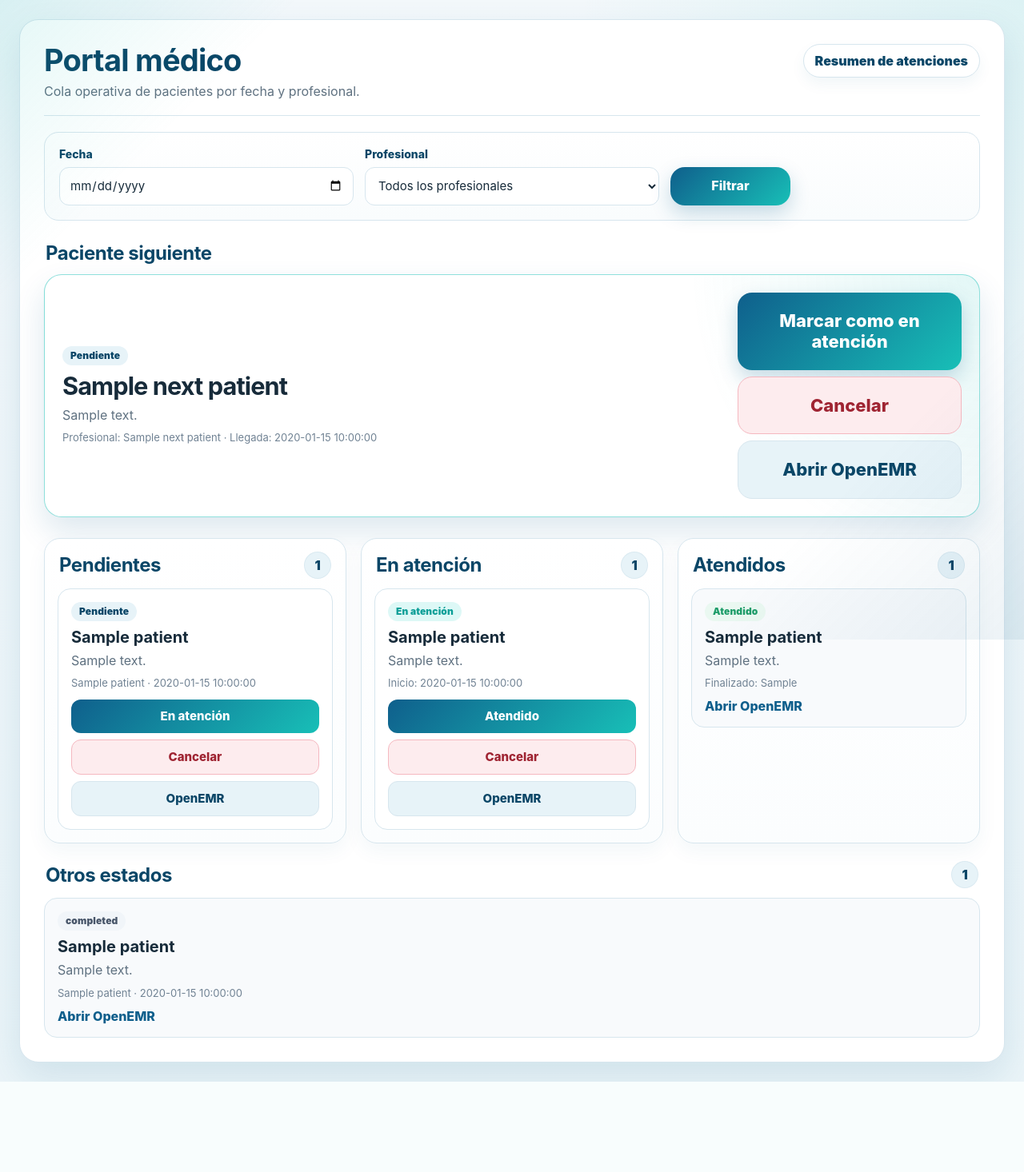
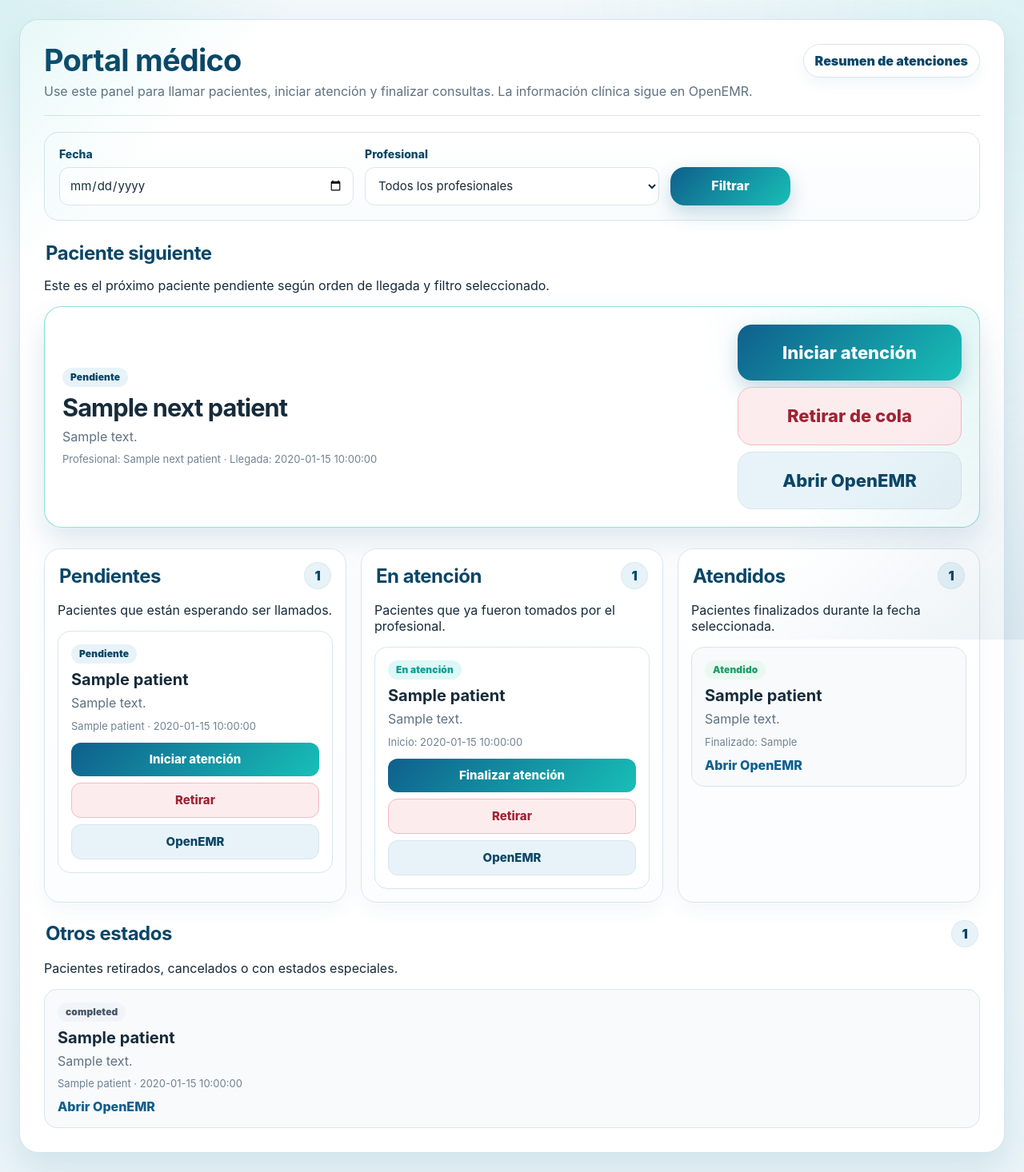
Before and after one commit to Myroesh/openemr-kiosk, a Flask app: template templates/doctor_dashboard.html in a window 1280 px wide. Shown: the whole page at 80% size. Before the commit the page ends 1353 px from the top, so only its background shows below. Run offline with Flask 3, Linux system fonts and the light colour scheme; the template is opened without the code that fills it: most values are stand-ins (such as "Sample title", 1, 10 or a date in 2020).

Commit message:
clarify doctor dashboard actions

```diff
--- a/templates/doctor_dashboard.html
+++ b/templates/doctor_dashboard.html
@@ -17,7 +17,7 @@
         <div>
           <h1>Portal médico</h1>
           <p class="doctor-subtitle">
-            Cola operativa de pacientes por fecha y profesional.
+            Use este panel para llamar pacientes, iniciar atención y finalizar consultas. La información clínica sigue en OpenEMR.
           </p>
         </div>
 
@@ -57,10 +57,15 @@
         </button>
       </form>
 
+
       <section class="doctor-section">
         <div class="doctor-section-header">
           <h2>Paciente siguiente</h2>
         </div>
+
+        <p class="doctor-section-help">
+          Este es el próximo paciente pendiente según orden de llegada y filtro seleccionado.
+        </p>
 
         <div id="next-patient-container">
           {% if next_patient %}
@@ -81,14 +86,18 @@
                 <form method="post" action="/doctor/queue/{{ next_patient.id }}/start">
                   <input type="hidden" name="next" value="{{ request.full_path }}">
                   <button class="btn" type="submit">
-                    Marcar como en atención
+                    Iniciar atención
                   </button>
                 </form>
 
-                <form method="post" action="/doctor/queue/{{ next_patient.id }}/cancel">
+                <form
+                  method="post"
+                  action="/doctor/queue/{{ next_patient.id }}/cancel"
+                  onsubmit="return confirmQueueCancel()"
+                >
                   <input type="hidden" name="next" value="{{ request.full_path }}">
                   <button class="btn btn-danger-soft" type="submit">
-                    Cancelar
+                    Retirar de cola
                   </button>
                 </form>
 
@@ -119,6 +128,10 @@
             <span id="pending-count">{{ pending_patients|length }}</span>
           </div>
 
+          <p class="doctor-section-help">
+            Pacientes que están esperando ser llamados.
+          </p>
+
           <div id="pending-patients-container">
             {% if pending_patients %}
               {% for patient in pending_patients %}
@@ -136,14 +149,18 @@
                     <form method="post" action="/doctor/queue/{{ patient.id }}/start">
                       <input type="hidden" name="next" value="{{ request.full_path }}">
                       <button class="btn btn-small" type="submit">
-                        En atención
+                        Iniciar atención
                       </button>
                     </form>
 
-                    <form method="post" action="/doctor/queue/{{ patient.id }}/cancel">
+                    <form
+                      method="post"
+                      action="/doctor/queue/{{ patient.id }}/cancel"
+                      onsubmit="return confirmQueueCancel()"
+                    >
                       <input type="hidden" name="next" value="{{ request.full_path }}">
                       <button class="btn btn-small btn-danger-soft" type="submit">
-                        Cancelar
+                        Retirar
                       </button>
                     </form>
 
@@ -172,6 +189,10 @@
             <span id="in-progress-count">{{ in_progress_patients|length }}</span>
           </div>
 
+          <p class="doctor-section-help">
+            Pacientes que ya fueron tomados por el profesional.
+          </p>
+
           <div id="in-progress-patients-container">
             {% if in_progress_patients %}
               {% for patient in in_progress_patients %}
@@ -189,14 +210,18 @@
                     <form method="post" action="/doctor/queue/{{ patient.id }}/complete">
                       <input type="hidden" name="next" value="{{ request.full_path }}">
                       <button class="btn btn-small" type="submit">
-                        Atendido
+                        Finalizar atención
                       </button>
                     </form>
 
-                    <form method="post" action="/doctor/queue/{{ patient.id }}/cancel">
+                    <form
+                      method="post"
+                      action="/doctor/queue/{{ patient.id }}/cancel"
+                      onsubmit="return confirmQueueCancel()"
+                    >
                       <input type="hidden" name="next" value="{{ request.full_path }}">
                       <button class="btn btn-small btn-danger-soft" type="submit">
-                        Cancelar
+                        Retirar
                       </button>
                     </form>
 
@@ -224,6 +249,10 @@
             <h2>Atendidos</h2>
             <span id="completed-count">{{ completed_patients|length }}</span>
           </div>
+
+          <p class="doctor-section-help">
+            Pacientes finalizados durante la fecha seleccionada.
+          </p>
 
           <div id="completed-patients-container">
             {% if completed_patients %}
@@ -266,6 +295,10 @@
           <h2>Otros estados</h2>
           <span id="other-count">{{ other_patients|length }}</span>
         </div>
+
+        <p class="doctor-section-help">
+          Pacientes retirados, cancelados o con estados especiales.
+        </p>
 
         <div id="other-patients-container">
           {% if other_patients %}
@@ -326,6 +359,29 @@
       return `<input type="hidden" name="next" value="${escapeHtml(window.location.pathname + window.location.search)}">`;
     }
 
+    function confirmQueueCancel() {
+      return window.confirm(
+        "¿Seguro que quieres retirar este paciente de la cola? Esta acción lo quitará del flujo de atención del día."
+      );
+    }
+
+    function updateLastRefreshLabel() {
+      const label = document.getElementById("last-update-label");
+
+      if (!label) {
+        return;
+      }
+
+      const now = new Date();
+      const formatted = now.toLocaleTimeString("es-BO", {
+        hour: "2-digit",
+        minute: "2-digit",
+        second: "2-digit"
+      });
+
+      label.textContent = `Última actualización: ${formatted}`;
+    }
+
     function renderOpenEmrButton(patient, large = false) {
       if (!patient.openemr_main_url) {
         return "";
@@ -374,14 +430,14 @@
             <form method="post" action="/doctor/queue/${patient.id}/start">
               ${hiddenNextInput()}
               <button class="btn" type="submit">
-                Marcar como en atención
+                Iniciar atención
               </button>
             </form>
 
-            <form method="post" action="/doctor/queue/${patient.id}/cancel">
+            <form method="post" action="/doctor/queue/${patient.id}/cancel" onsubmit="return confirmQueueCancel()">
               ${hiddenNextInput()}
               <button class="btn btn-danger-soft" type="submit">
-                Cancelar
+                Retirar de cola
               </button>
             </form>
 
@@ -408,14 +464,14 @@
             <form method="post" action="/doctor/queue/${patient.id}/start">
               ${hiddenNextInput()}
               <button class="btn btn-small" type="submit">
-                En atención
+                Iniciar atención
               </button>
             </form>
 
-            <form method="post" action="/doctor/queue/${patient.id}/cancel">
+            <form method="post" action="/doctor/queue/${patient.id}/cancel" onsubmit="return confirmQueueCancel()">
               ${hiddenNextInput()}
               <button class="btn btn-small btn-danger-soft" type="submit">
-                Cancelar
+                Retirar
               </button>
             </form>
 
@@ -441,14 +497,14 @@
             <form method="post" action="/doctor/queue/${patient.id}/complete">
               ${hiddenNextInput()}
               <button class="btn btn-small" type="submit">
-                Atendido
+                Finalizar atención
               </button>
             </form>
 
-            <form method="post" action="/doctor/queue/${patient.id}/cancel">
+            <form method="post" action="/doctor/queue/${patient.id}/cancel" onsubmit="return confirmQueueCancel()">
               ${hiddenNextInput()}
               <button class="btn btn-small btn-danger-soft" type="submit">
-                Cancelar
+                Retirar
               </button>
             </form>
 
@@ -590,11 +646,14 @@
         if (otherCount) {
           otherCount.textContent = data.counts.other;
         }
+
+        updateLastRefreshLabel();
       } catch (error) {
         console.warn("No se pudo actualizar el portal médico.", error);
       }
     }
 
+    updateLastRefreshLabel();
     setInterval(refreshDoctorDashboard, DOCTOR_DASHBOARD_POLL_MS);
   </script>
 </body>
```
